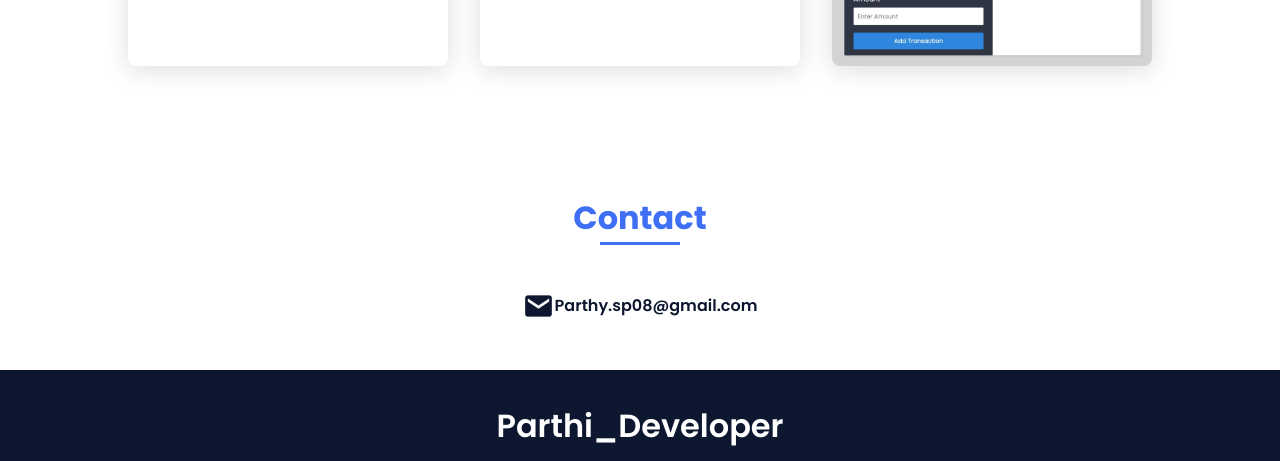
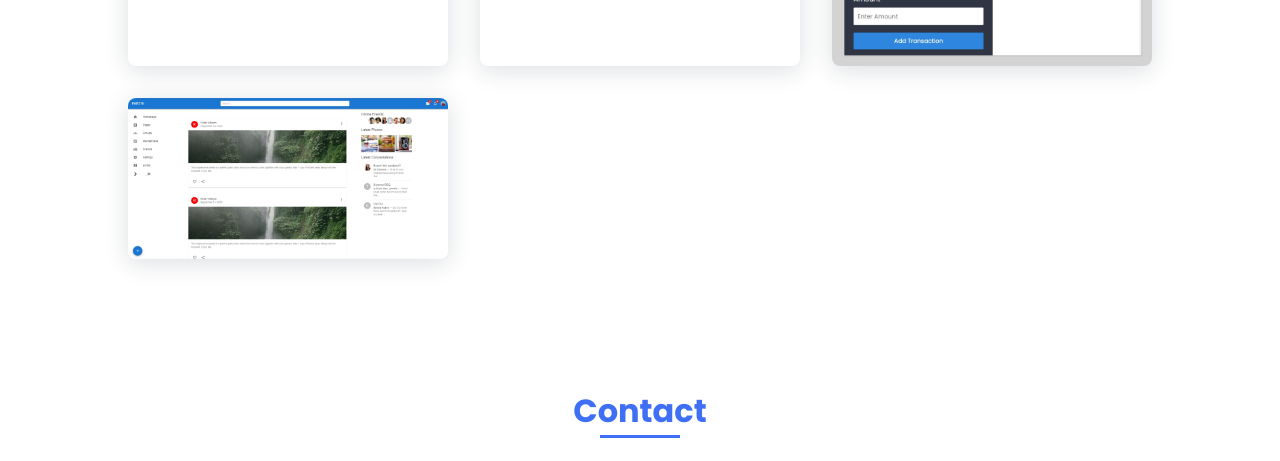
Before and after one commit to Parthisp08/Personal_Portfolio, a plain HTML site: page index.html in a window 1280 px wide. Shown: the part 2331-2792 px from the top of the page. Drawn offline with nearby package versions, Linux system fonts and the light colour scheme.

Commit message:
new work detail

```diff
--- a/index.html
+++ b/index.html
@@ -180,9 +180,9 @@
                 <a href="https://income-expense-tracker-ten.vercel.app/" target="_blank"  class="work__img">
                     <img src="./assets/IncomeExpense.jpg" alt="">
                 </a>
-                <!-- <a href="" class="work__img">
-                    <img src="./assets/work1.jpg" alt="">
-                </a> -->
+                <a href="https://online-chat-application-model.vercel.app/" target="_blank" class="work__img">
+                    <img src="./assets/onlinechatapp.jpg" alt="">
+                </a>
 
             </div>
         </section>
```
Also changed, not shown: assets/onlinechatapp.jpg (added).
